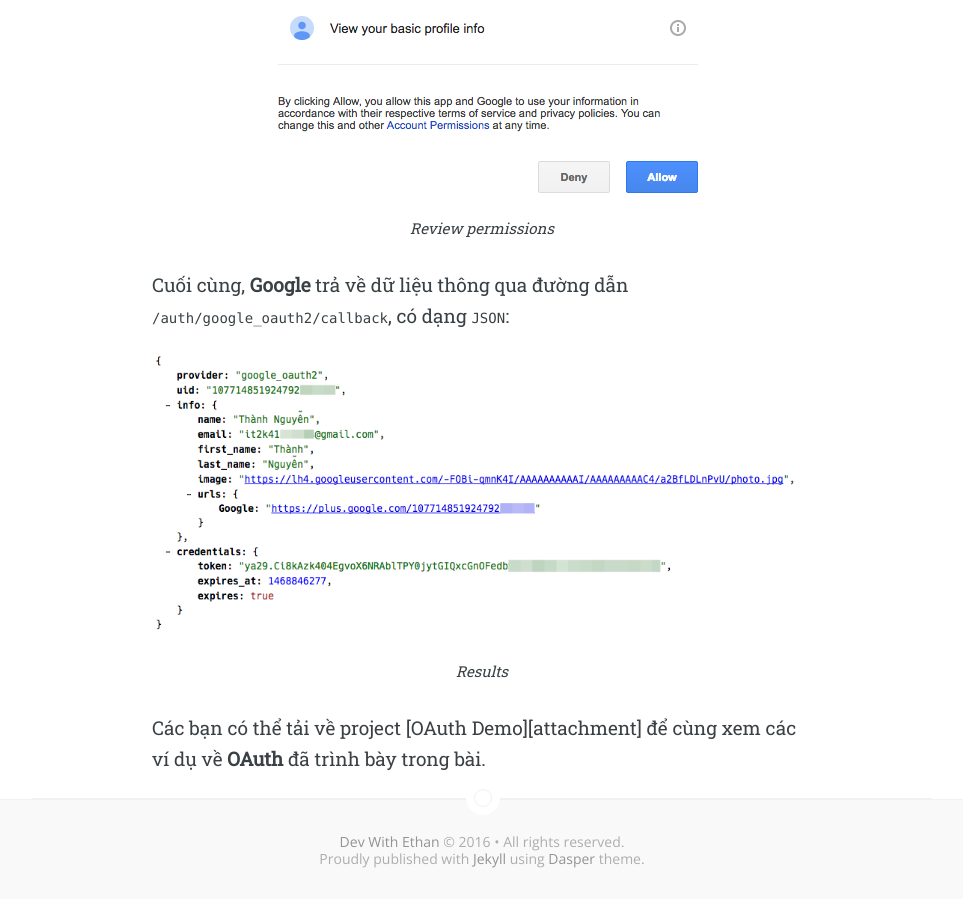
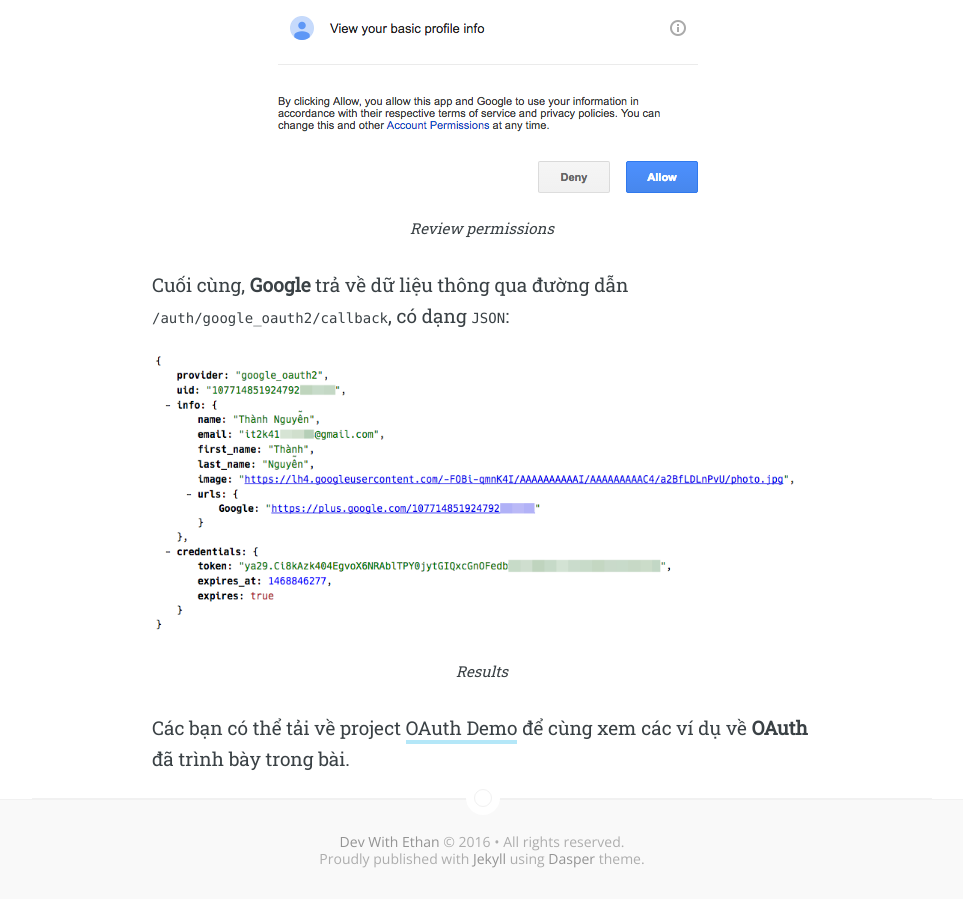
Before and after one commit to ethan605/dev-with-ethan, a Jekyll site: the page built from _posts/2016-07-13-oauth-2.md, in a window 1280 px wide and 900 px high, scrolled down 14220 px. Shown: the whole window, without its empty margins (158-1121 px from the left). Built offline with Jekyll 4.4.1, drawn with Linux system fonts in a browser that asks for light colours; nearby versions of some CDN libraries; comment, search, counter and statistics services are not loaded; part of the change alters nothing that is shown.

```diff
--- a/_posts/2016-07-13-oauth-2.md
+++ b/_posts/2016-07-13-oauth-2.md
@@ -460,3 +460,4 @@ Cuối cùng, **Google** trả về dữ liệu thông qua đường dẫn `/aut
 Các bạn có thể tải về project [OAuth Demo][attachment] để cùng xem các ví dụ về **OAuth** đã trình bày trong bài.
 
 [part-1]:               {{ site.url }}{% post_url 2016-07-11-oauth-1 %}
+[attachment]:           {{ site.url }}/assets/downloads/misc/2016-07-13-oauth-demo.zip
```
